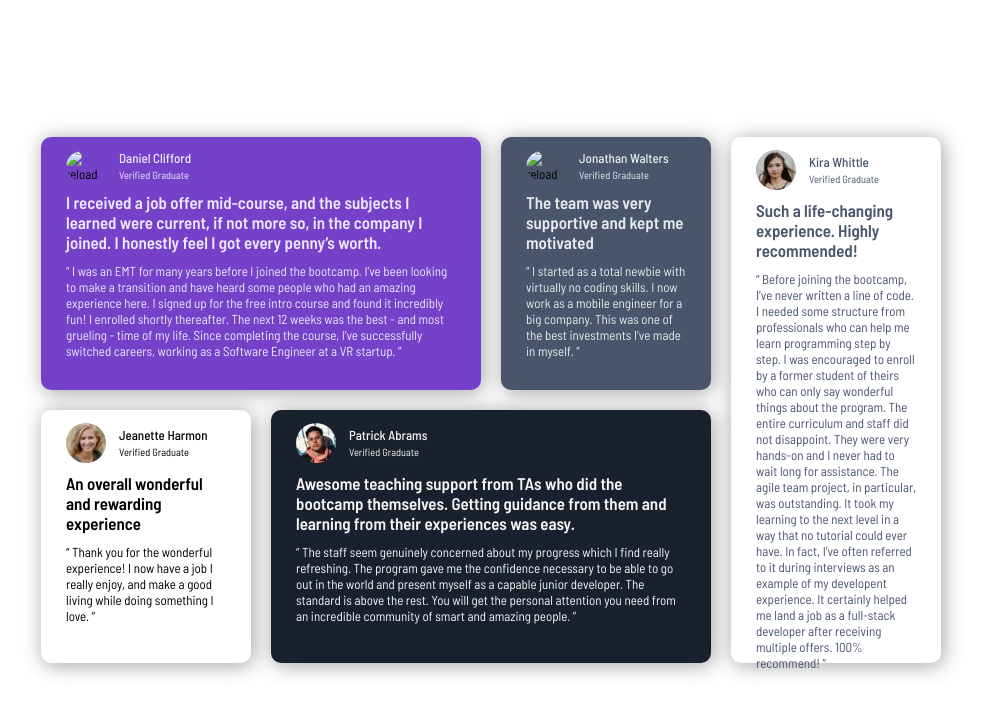
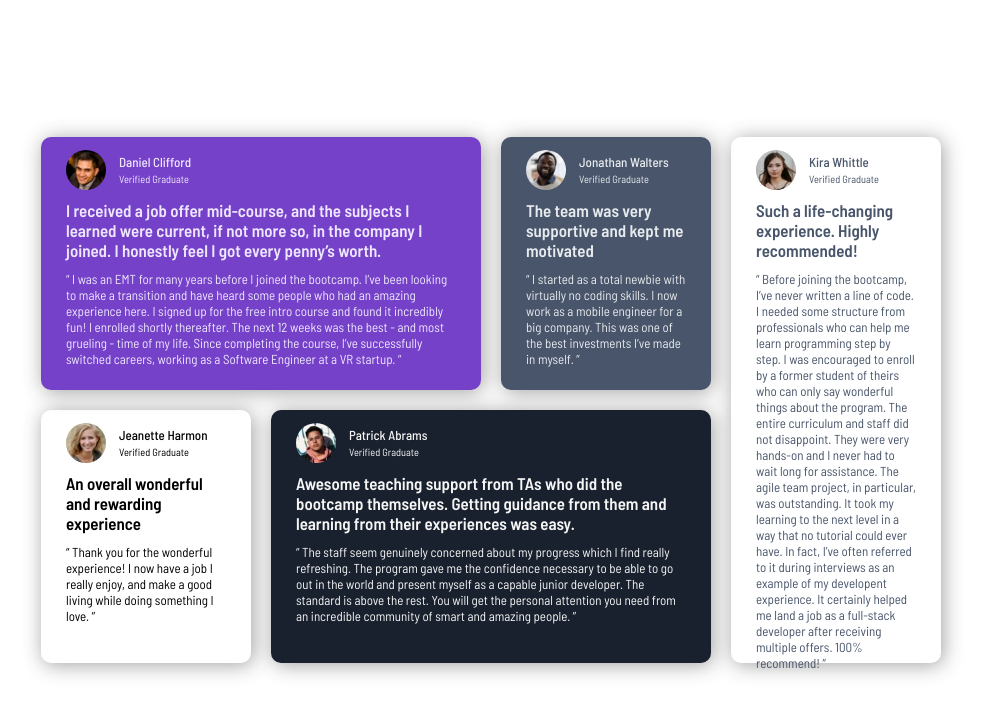
Before and after one commit to arun81302/html_css_projects, a plain HTML site: page index.html in a window 1280 px wide. Shown: the whole page, without its empty margins (149-1134 px from the left). Drawn offline with Linux system fonts and the light colour scheme; the site is published under a folder, as on GitHub Pages, so addresses that start at the root find nothing.

Commit message:
update image paths

```diff
--- a/index.html
+++ b/index.html
@@ -13,7 +13,7 @@
     <main>
       <article class="daniel box">
         <div class="upper">
-          <img src="/images/image-daniel.jpg" alt="reload" />
+          <img src="images/image-daniel.jpg" alt="reload" />
           <div class="text">
             <p>Daniel Clifford</p>
           <span>Verified Graduate</span>
@@ -38,7 +38,7 @@
       </article>
       <article class="Jonathan box">
         <div class="upper">
-          <img src="/images/image-jonathan.jpg" alt="reload" />
+          <img src="images/image-jonathan.jpg" alt="reload" />
           <div class="text">
           <p>Jonathan Walters</p>
           <span>Verified Graduate</span>
```
